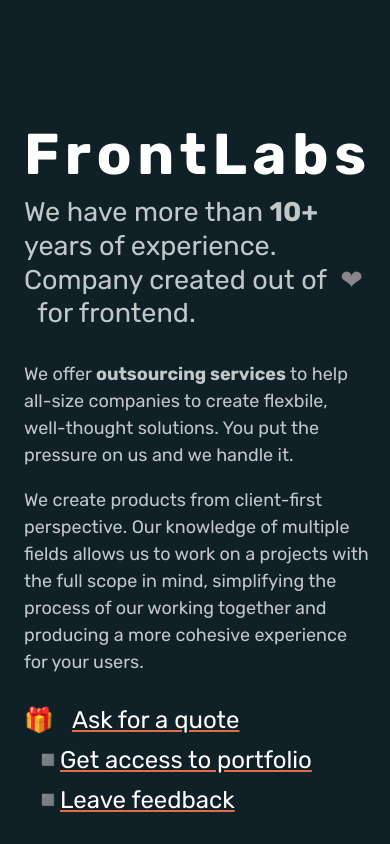
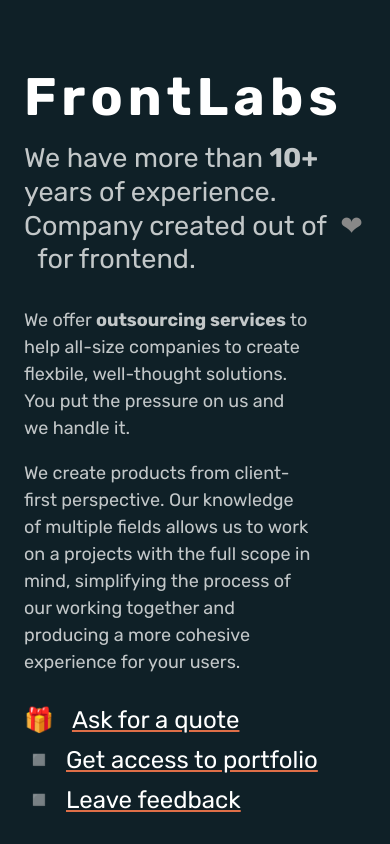
Before and after one commit to emendelski/emendelski.com, a website built with webpack: page previews/index.html in a window 390 px wide. Built offline with nearby package versions, Linux system fonts and the light colour scheme.

Commit message:
Updated styles for mobile screens

```diff
--- a/src/scss/main.scss
+++ b/src/scss/main.scss
@@ -55,6 +55,7 @@ html {
   }
 }
 
+html,
 body {
   background: #0F2027;
   background: /* postcss-gradient */ radial-gradient(
@@ -63,11 +64,14 @@ body {
     ease-in-out,
     #0F2027
   );
+}
+
+body {
   font-family: Rubik, sans-serif;
   margin: 0;
   color: $primary-color;
   width: 100vw;
-  height: 100vh;
+  min-height: 100vh;
   padding: 1rem;
   display: flex;
   align-items: flex-end;
@@ -90,7 +94,8 @@ body {
     display: inline-block;
     transform-origin: 50% 50%;
     font-style: normal;
-    margin-right: .5em;
+    min-width: 1rem;
+    margin-right: .5rem;
 
     &--box {
       transform-origin: 50% 100%
@@ -101,8 +106,8 @@ body {
     letter-spacing: .1em;
     line-height: 1;
     margin-top: 0;
-    margin-bottom: .5rem;
-    font-size: 2.4rem;
+    margin-bottom: .75rem;
+    font-size: 2.2rem;
     font-weight: 700;
   }
 
@@ -240,25 +245,33 @@ body {
     position: relative;
 
     + a {
-      margin-left: 1.25em;
+      margin-left: 1.5rem;
     }
 
     + a::before {
       content: "◽";
       display: inline-block;
       position: absolute;
-      left: -1/2 * 1.75em;
+      left: -1.5rem;
       color: rgba($primary-color, .5);
+
+      @media (min-width: 768px) {
+        left: -1rem;
+      }
     }
   }
 }
 
 .small {
   font-size: .75rem;
-  max-width: 30rem;
+  max-width: 12rem;
   margin-top: -1rem;
   line-height: 1.5;
   color: rgba($primary-color, .75);
+
+  @media (min-width: 400px) {
+    max-width: 30rem;
+  }
 }
 
 .handle {
@@ -270,6 +283,7 @@ body {
     transition: opacity .25s;
   }
 
+  &:focus,
   &:hover {
 
     &::after {
```
